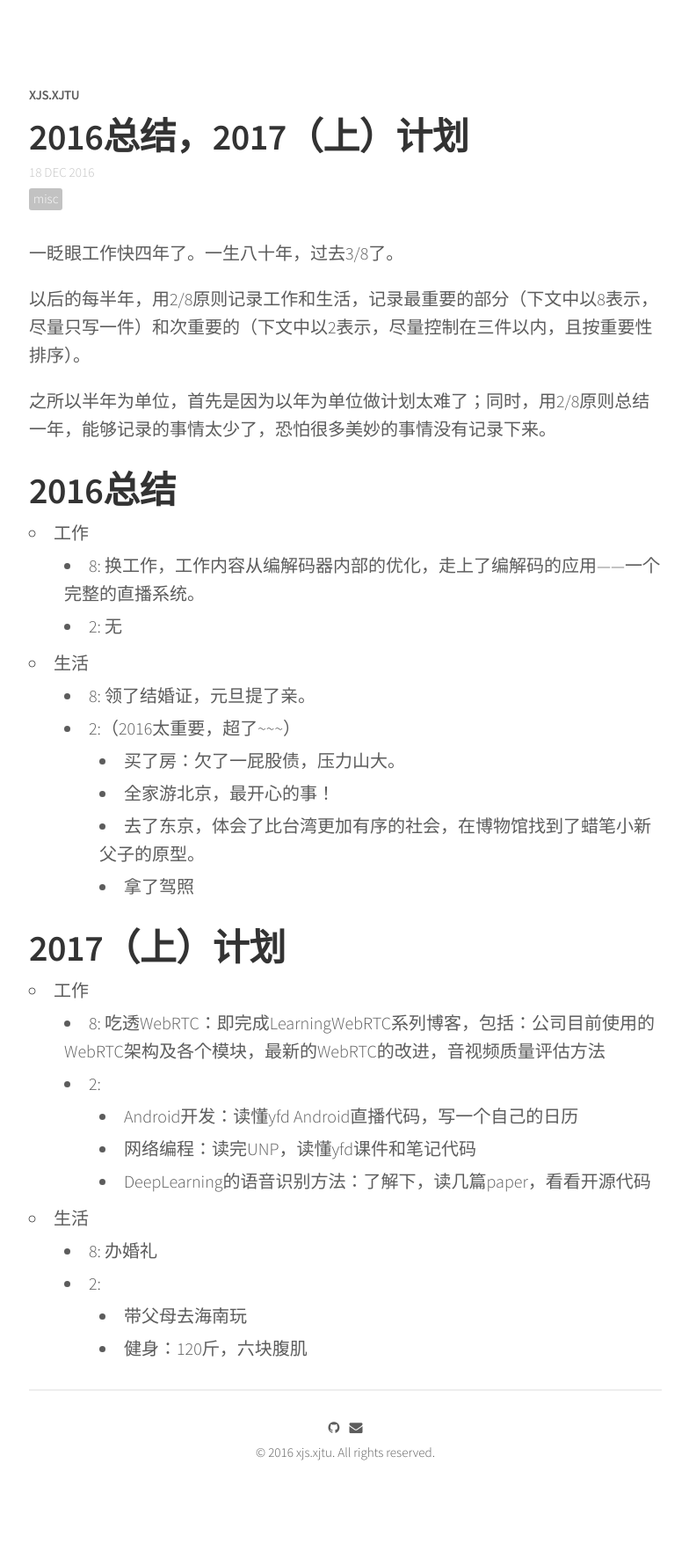
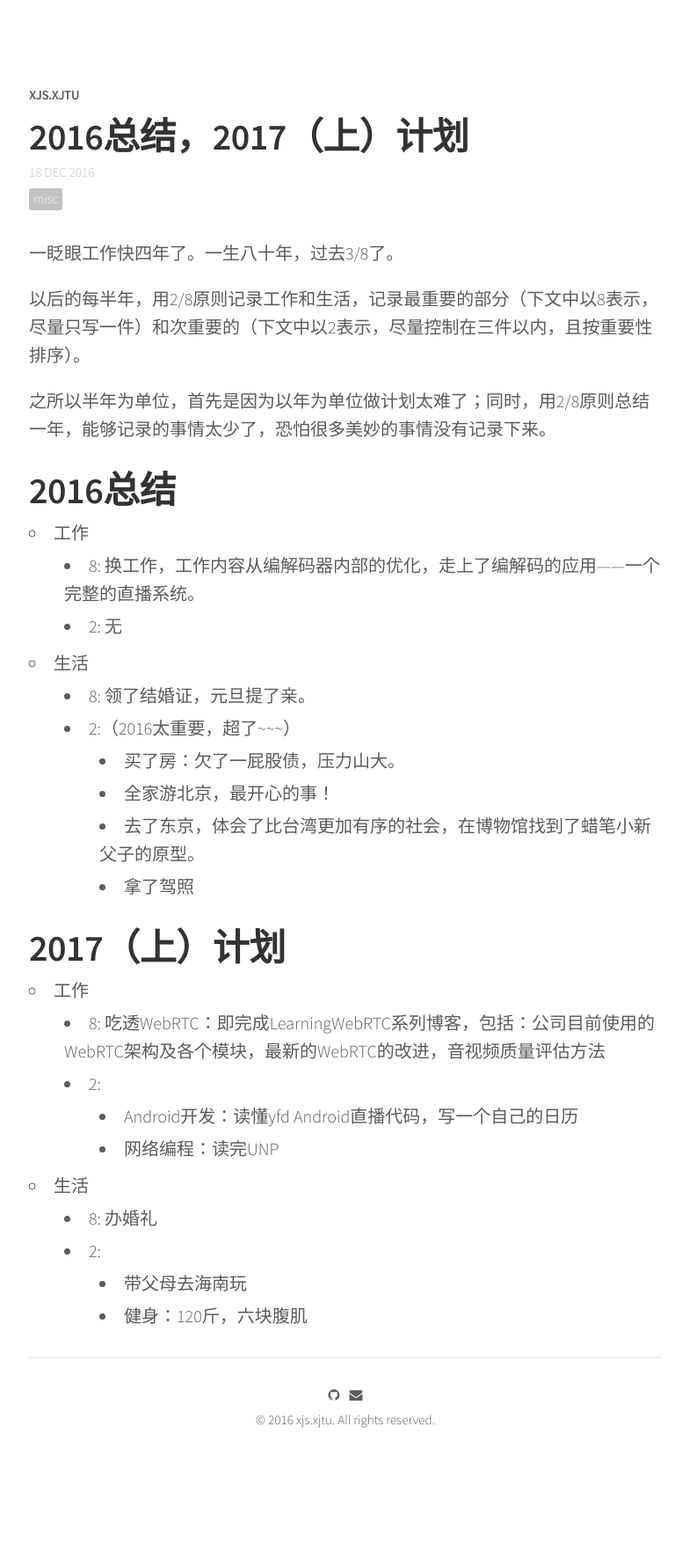
Before and after one commit to xjsXjtu/xjsxjtu.github.io, a Jekyll site: the page built from _posts/2017-02-07-Summary2016Plan2017.md, in a window 1280 px wide. Shown: the whole page at 88% size, without its empty margins (247-1031 px from the left). Built offline with Jekyll 4.4.1, drawn with Linux system fonts in a browser that asks for light colours; nearby versions of some CDN libraries; after the commit the page ends 1726 px from its top, so only the background shows below that.

Commit message:
MOD: remove one target

```diff
--- a/_posts/2017-02-07-Summary2016Plan2017.md
+++ b/_posts/2017-02-07-Summary2016Plan2017.md
@@ -32,8 +32,7 @@ share: false
    * 8: 吃透WebRTC：即完成LearningWebRTC系列博客，包括：公司目前使用的WebRTC架构及各个模块，最新的WebRTC的改进，音视频质量评估方法
    * 2:
      * Android开发：读懂yfd Android直播代码，写一个自己的日历
-     * 网络编程：读完UNP，读懂yfd课件和笔记代码
-     * DeepLearning的语音识别方法：了解下，读几篇paper，看看开源代码
+     * 网络编程：读完UNP
  * 生活
    * 8: 办婚礼
    * 2:
```
